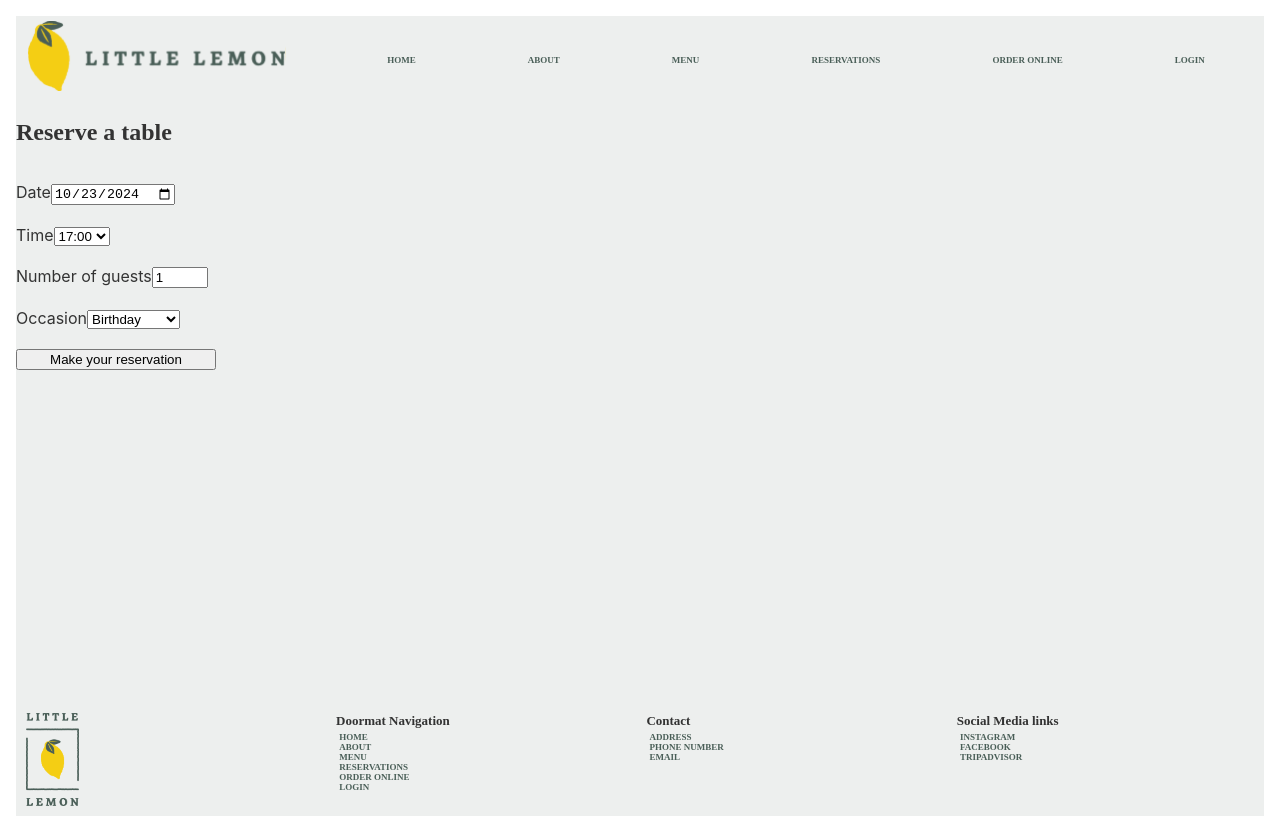
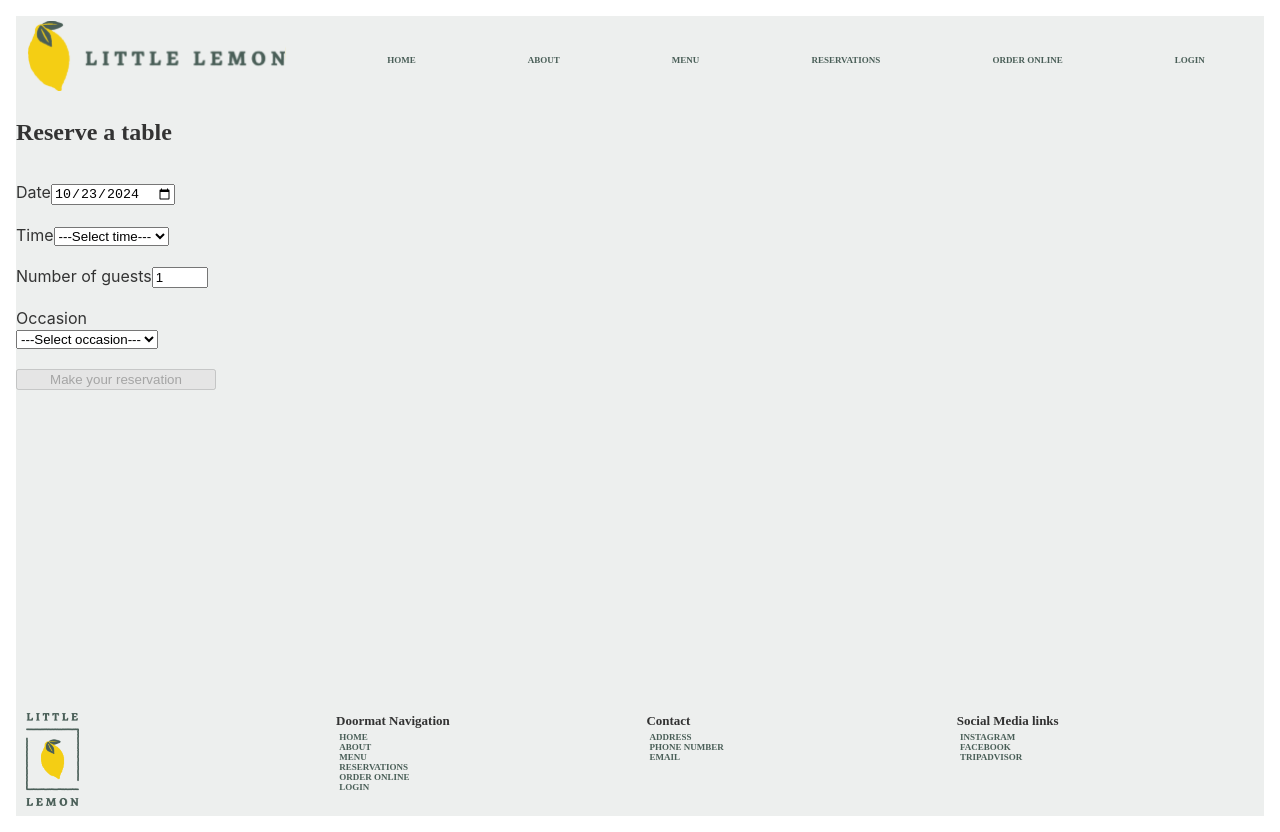
Before and after one commit to dianaHerreroC/little-lemon-app, a React (Create React App) app in the folder little-lemon-app/: page /booking in a window 1280 px wide. Built offline with nearby package versions, Linux system fonts and the light colour scheme.

Commit message:
Added validation

```diff
--- a/little-lemon-app/src/BookingForm.css
+++ b/little-lemon-app/src/BookingForm.css
@@ -1,3 +1,8 @@
 .BookingForm{
-    display: grid; max-width: 200px; gap: 20px
+    display: flex; flex-direction: column; max-width: 200px; gap: 20px
 }
+
+.BookingForm .errorMessage{
+    color:red;
+    font-size: xx-small;
+}
--- a/little-lemon-app/src/BookingForm.js
+++ b/little-lemon-app/src/BookingForm.js
@@ -6,13 +6,25 @@ function BookingForm(props){
         const today = new Date();
         return today.toISOString().split("T")[0]; // Convert to "YYYY-MM-DD"
     });
-    const [time, setTime]=useState();
+    const [time, setTime]=useState("");
     const [guests, setGuests]=useState("1");
-    const [occasion, setOccasion]=useState("Birthday");
+    const [occasion, setOccasion]=useState("");
 
     const handleSubmit= (e) =>{
         e.preventDefault();
         props.submitForm(e);
+    };
+
+    const [timeError, setTimeError] = useState(false);
+    const [occasionError, setOccasionError] = useState(false);
+    const validateTime=(time)=>{
+        return time!=="";
+    }
+    const validateOccasion=(occasion)=>{
+        return occasion!=="";
+    }
+    const validateForm=()=>{
+        return validateTime(time)&&validateOccasion(occasion);
     };
 
     return(
@@ -29,21 +41,29 @@ function BookingForm(props){
                         setDate(e.target.value);
                         props.dispatchAT({type:e.target.value});
                     }}
+                    min={new Date().toISOString().split("T")[0]}
                 ></input>
             </div>
             <div className='TimeField'>
                 <label htmlFor="time">Time</label>
                 <select
-                    id="time "
+                    id="time"
                     value={time}
-                    onChange={(e)=>setTime(e.target.value)}
+                    onChange={(e)=>{
+                        setTime(e.target.value);
+                        setTimeError(!validateTime(e.target.value));
+                    }}
+                    aria-invalid={timeError}
+                    className={timeError ? "errorField" : "correctField"}
                 >
+                    <option value="">---Select time---</option>
                     {(props.availableTimes || []).map((timeOption) => (
                         <option key={timeOption} value={timeOption}>
                             {timeOption}
                         </option>
                     ))}
                 </select>
+                {timeError && <span className="errorMessage">Please select a time.</span>}
             </div>
             <div className='GuestsField'>
                 <label htmlFor="guests">Number of guests</label>
@@ -62,13 +82,21 @@ function BookingForm(props){
                 <select
                     id="occasion"
                     value={occasion}
-                    onChange={(e)=>setOccasion(e.target.value)}
+                    onChange={(e)=>{
+                        setOccasion(e.target.value);
+                        setOccasionError(!validateOccasion(e.target.value));
+                    }}
+                    aria-invalid={occasionError}
+                    className={occasionError ? "errorField" : "correctField"}
                 >
+                    <option value="">---Select occasion---</option>
                     <option value="Birthday">Birthday</option>
                     <option value="Anniversary">Anniversary</option>
+                    <option value="Just dinner">Just dinner</option>
                 </select>
+                {occasionError && <span className="errorMessage">Please select an occasion.</span>}
             </div>
-            <button type="submit">Make your reservation</button>
+            <button type="submit" disabled={!validateForm()}>Make your reservation</button>
         </form>
     );
 };
```
